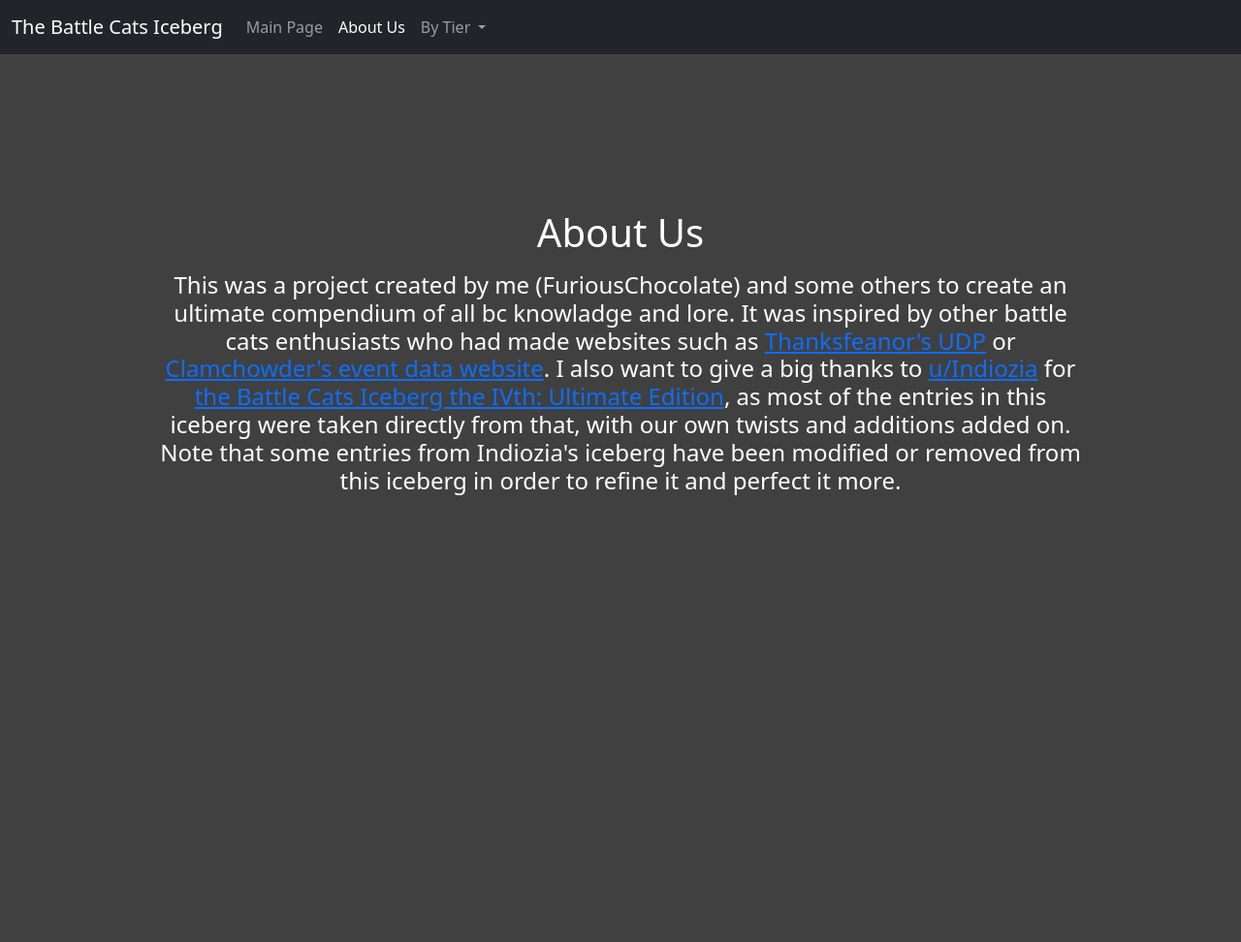
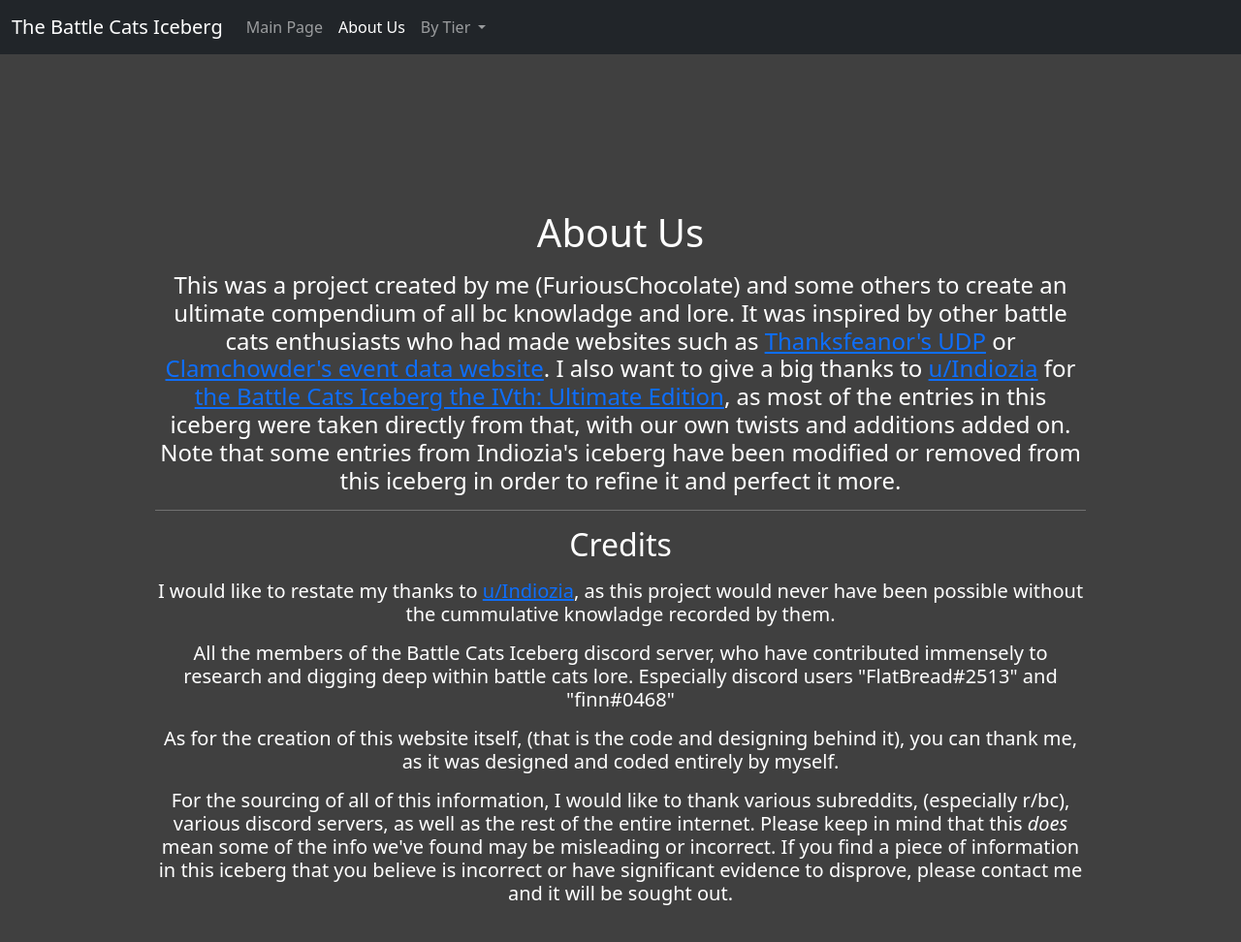
Before and after one commit to FuriousChocolate/BattleCatsIceberg, a plain HTML site: page aboutUs.html in a window 1280 px wide. Shown: the whole page at 97% size. Before the commit the page ends 800 px from the top, so only its background shows below. Drawn offline with nearby package versions, Linux system fonts and the light colour scheme.

Commit message:
Updated about us section

```diff
--- a/aboutUs.html
+++ b/aboutUs.html
@@ -62,6 +62,12 @@
         <div id="about-us">
             <h1>About Us</h1>
             <p><h4>This was a project created by me (FuriousChocolate) and some others to create an ultimate compendium of all bc knowladge and lore. It was inspired by other battle cats enthusiasts who had made websites such as <a href="https://thanksfeanor.pythonanywhere.com/UDP">Thanksfeanor's UDP</a> or <a href="http://clamchowder.pythonanywhere.com/static/update.html">Clamchowder's event data website</a>. I also want to give a big thanks to <a href="https://www.reddit.com/user/Indiozia/">u/Indiozia</a> for <a href="https://www.reddit.com/r/battlecats/comments/nt05e6/fanmade_battle_cats_iceberg_the_ivth_ultimate/">the Battle Cats Iceberg the IVth: Ultimate Edition</a>, as most of the entries in this iceberg were taken directly from that, with our own twists and additions added on. Note that some entries from Indiozia's iceberg have been modified or removed from this iceberg in order to refine it and perfect it more.</h4></p>
+            <hr>
+            <h2>Credits</h2>
+            <p><h5>I would like to restate my thanks to <a href="https://www.reddit.com/user/Indiozia/">u/Indiozia</a>, as this project would never have been possible without the cummulative knowladge recorded by them.</h5></p>
+            <p><h5>All the members of the Battle Cats Iceberg discord server, who have contributed immensely to research and digging deep within battle cats lore. Especially discord users "FlatBread#2513" and "finn#0468"</h5></p>
+            <p><h5>As for the creation of this website itself, (that is the code and designing behind it), you can thank me, as it was designed and coded entirely by myself.</h5></p>
+            <p><h5>For the sourcing of all of this information, I would like to thank various subreddits, (especially r/bc), various discord servers, as well as the rest of the entire internet. Please keep in mind that this <i>does</i> mean some of the info we've found may be misleading or incorrect. If you find a piece of information in this iceberg that you believe is incorrect or have significant evidence to disprove, please contact me and it will be sought out.</h5></p>
         </div>
 
 
```
